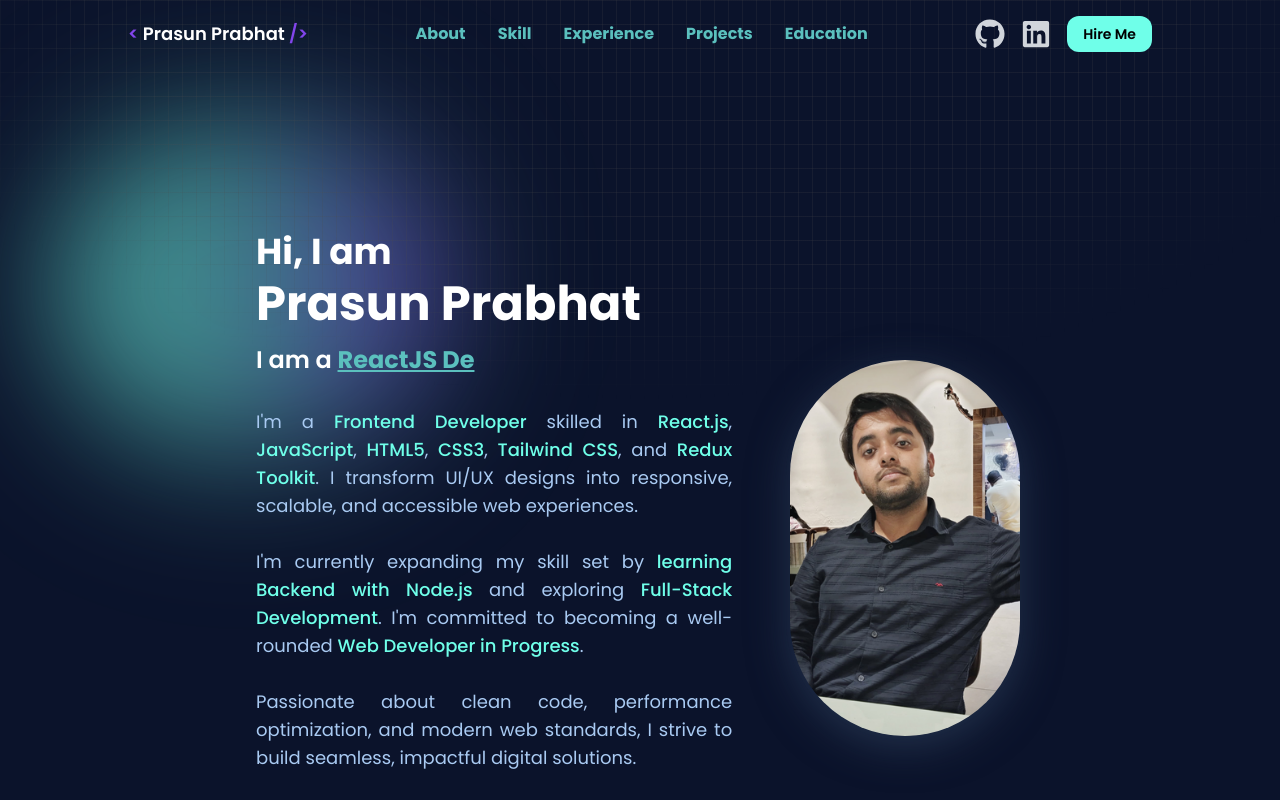
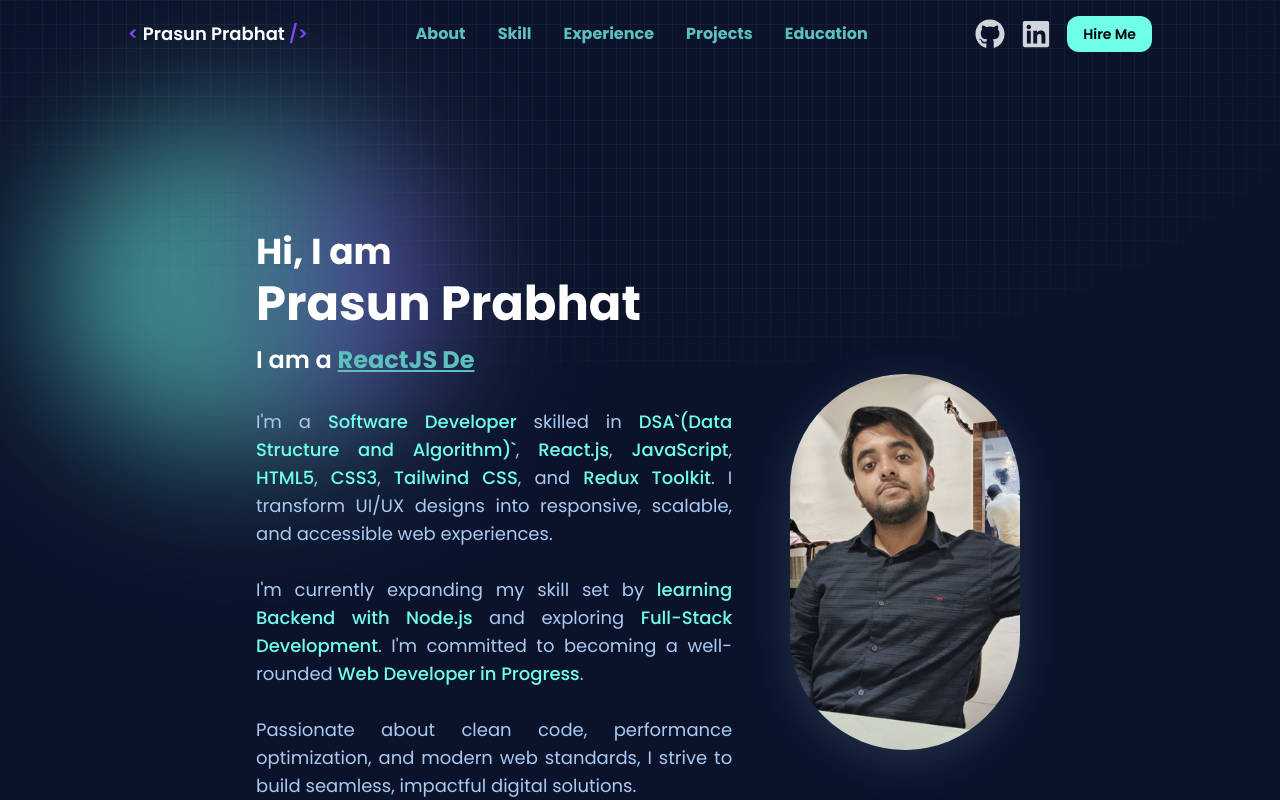
Before and after one commit to PrasunPrabhat/Prasun_Prabhat-PortFolioDev, a React (Vite) app: page / in a window 1280 px wide. Shown: the top 800 px of the page. Built offline with nearby package versions, Linux system fonts and the light colour scheme.

Commit message:
Some Changes

```diff
--- a/src/Components/About/About.jsx
+++ b/src/Components/About/About.jsx
@@ -63,9 +63,10 @@ const About = () => {
           <p className="text-sm sm:text-base md:text-lg text-[#a9caf2] mb-10 mt-8 leading-relaxed text-justify">
             I'm a{" "}
             <span className="text-[#6FFFE9] font-medium">
-              Frontend Developer
+              Software Developer
             </span>{" "}
             skilled in{" "}
+            <span className="text-[#6FFFE9] font-medium">DSA`(Data Structure and Algorithm)`</span>,{" "}
             <span className="text-[#6FFFE9] font-medium">React.js</span>,{" "}
             <span className="text-[#6FFFE9] font-medium">JavaScript</span>,{" "}
             <span className="text-[#6FFFE9] font-medium">HTML5</span>,{" "}
```
